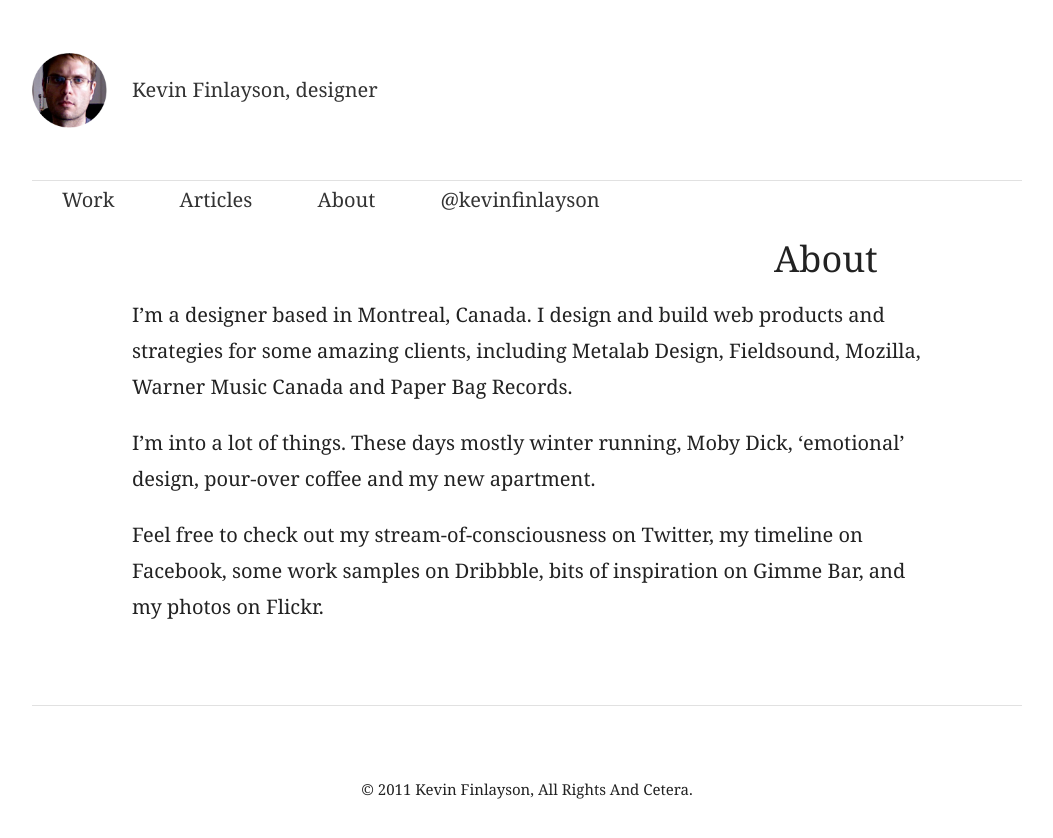
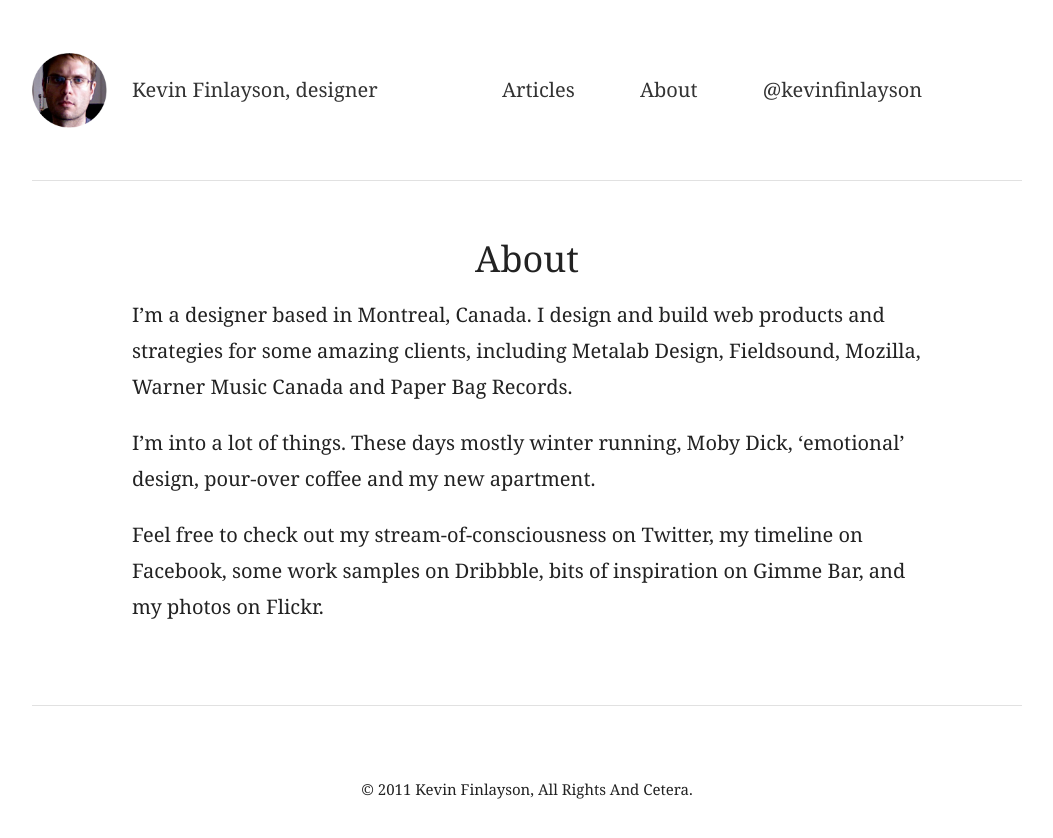
Before and after one commit to kevinfinlayson/kevinfinlayson.com, a Jekyll site: the page built from about.html, in a window 1280 px wide. Shown: the top 838 px of the page, without its empty margins (113-1166 px from the left). Built offline with Jekyll 4.4.1, drawn with Linux system fonts in a browser that asks for light colours; nearby versions of some CDN libraries.

Commit message:
Reverted the header

```diff
--- a/_includes/header.html
+++ b/_includes/header.html
@@ -1,7 +1,6 @@
 <header role="banner" class="clearfix">
-  <a href="/" title="Kevin Finlayson" class="logo">Kevin Finlayson, designer</a>
+  <a href="http://dustandmold.net" title="Kevin Finlayson" class="logo">Kevin Finlayson, designer</a>
   <nav role="navigation">
-    <a href="http://dustandmold.net" title="Work">Work</a>
     <a href="/" title="Articles">Articles</a>
     <a href="/about/" title="About">About</a>
     <a href="http://twitter.com/kevinfinlayson" title="@kevinfinlayson">@kevinfinlayson</a>
--- a/about.html
+++ b/about.html
@@ -6,7 +6,6 @@
   <article>
     <header>
       <h1>About</h1>
-      <abbr class="date">{{ post.date | date: "%b %d, %Y"}}</abbr>
     </header>
     <div class="article-content">
       <p>I’m a designer based in Montreal, Canada. I design and build web products and strategies for some amazing clients, including Metalab Design, Fieldsound, Mozilla, Warner Music Canada and Paper Bag Records.</p>
```
